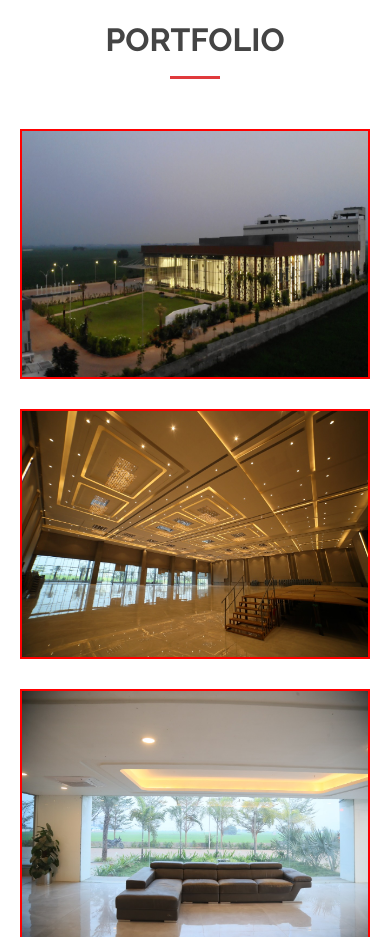
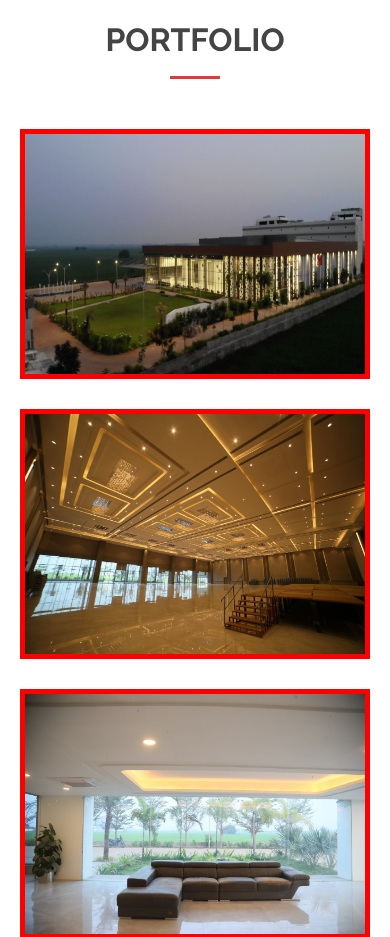
Before and after one commit to goligovardhanrao/Murali-Resort, a plain HTML site: page index.html in a window 390 px wide. Shown: the part 7780-8717 px from the top of the page. Drawn offline with nearby package versions, Linux system fonts and the light colour scheme.

Commit message:
Update style.css

```diff
--- a/assets/css/style.css
+++ b/assets/css/style.css
@@ -2346,7 +2346,7 @@ section {
     /* float: left; */
     width: 250px;
     height: 250px;
-    border: 2px solid red;
+    border: 5px solid red;
     /* margin: 40px 50px; */
   }
 
```
